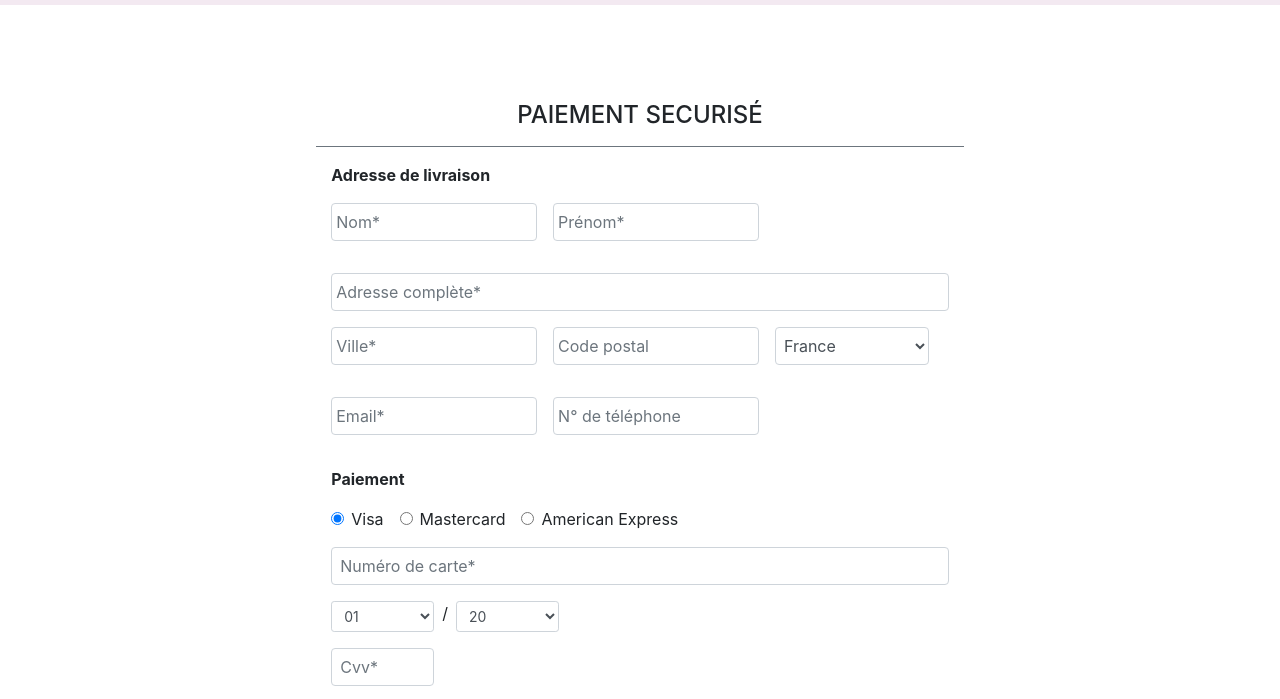
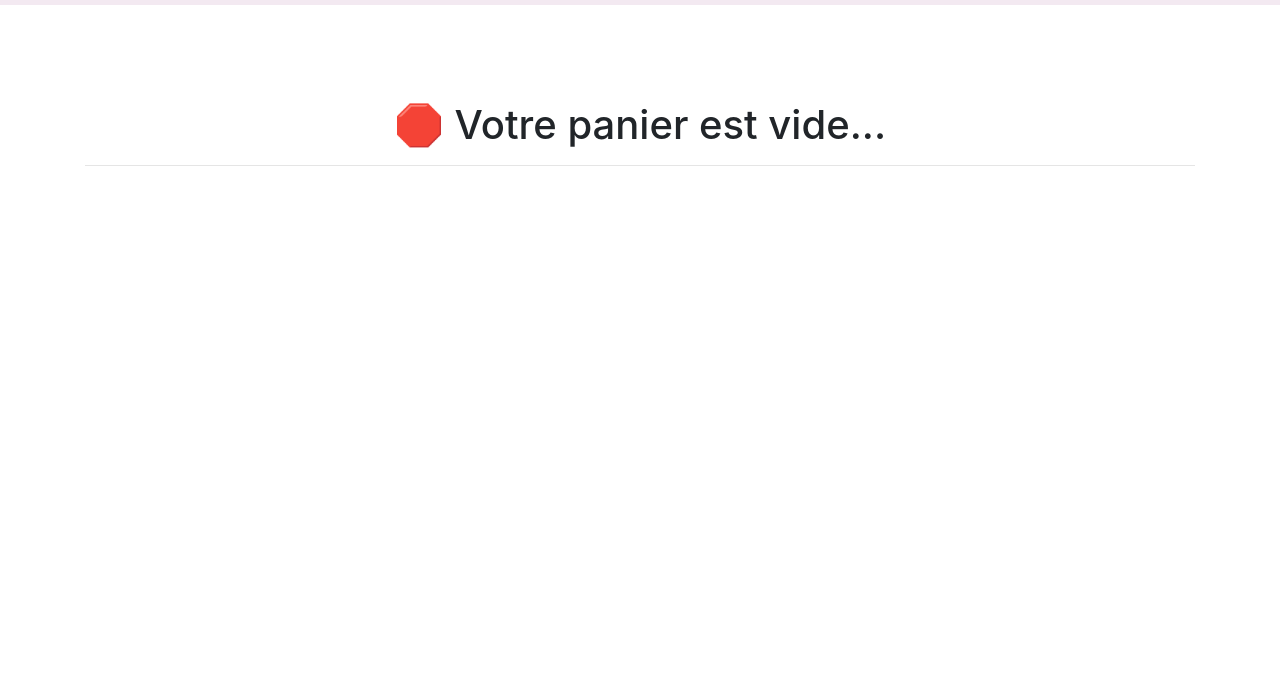
Before and after one commit to Ryatsune/Orinoco, a plain HTML site: page front-end/cart.html in a window 1280 px wide. Shown: the part 65-764 px from the top of the page. Drawn offline with nearby package versions, Linux system fonts and the light colour scheme.

Commit message:
comments removed

```diff
--- a/front-end/cart.html
+++ b/front-end/cart.html
@@ -41,12 +41,12 @@
     </header>
 
     <main class="container my-4">
-        <!-- <section class="d-block" id="empty-cart">
+        <section class="d-block" id="empty-cart">
             <h1 class="mt-5 pt-5 text-center">🛑 Votre panier est vide...</h1>
             <hr>
-        </section> -->
+        </section>
 
-        <section class="d-block mt-5 pt-5" id="pay-form">   <!-- d-none -->
+        <section class="d-none mt-5 pt-5" id="pay-form">
 
             <article class="d-flex flex-column" id="cart-items">
 
@@ -180,7 +180,7 @@
     </main>
 
     <script src="./JS/navbar.js"></script>
-    <script src="tableau.js"></script>
+    <script src="./JS/cart.js"></script>
     <script defer="" src="https://use.fontawesome.com/releases/v5.14.0/js/all.js"></script>
 
 </body>
```
